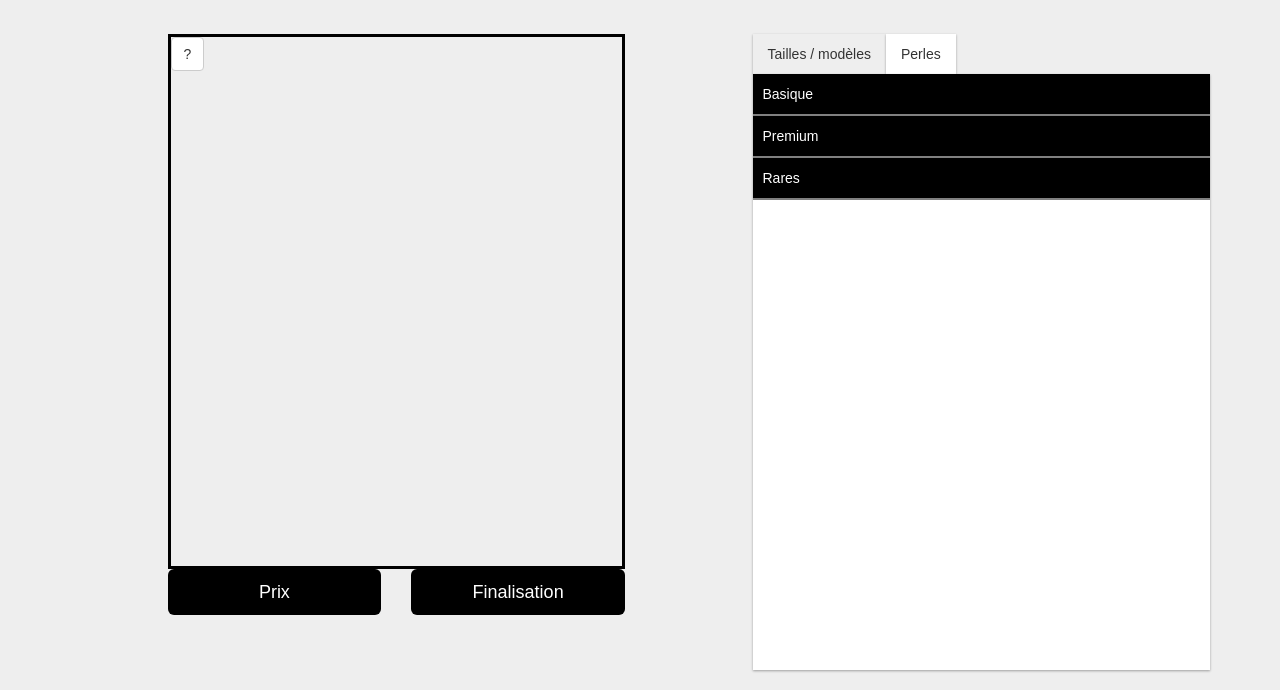
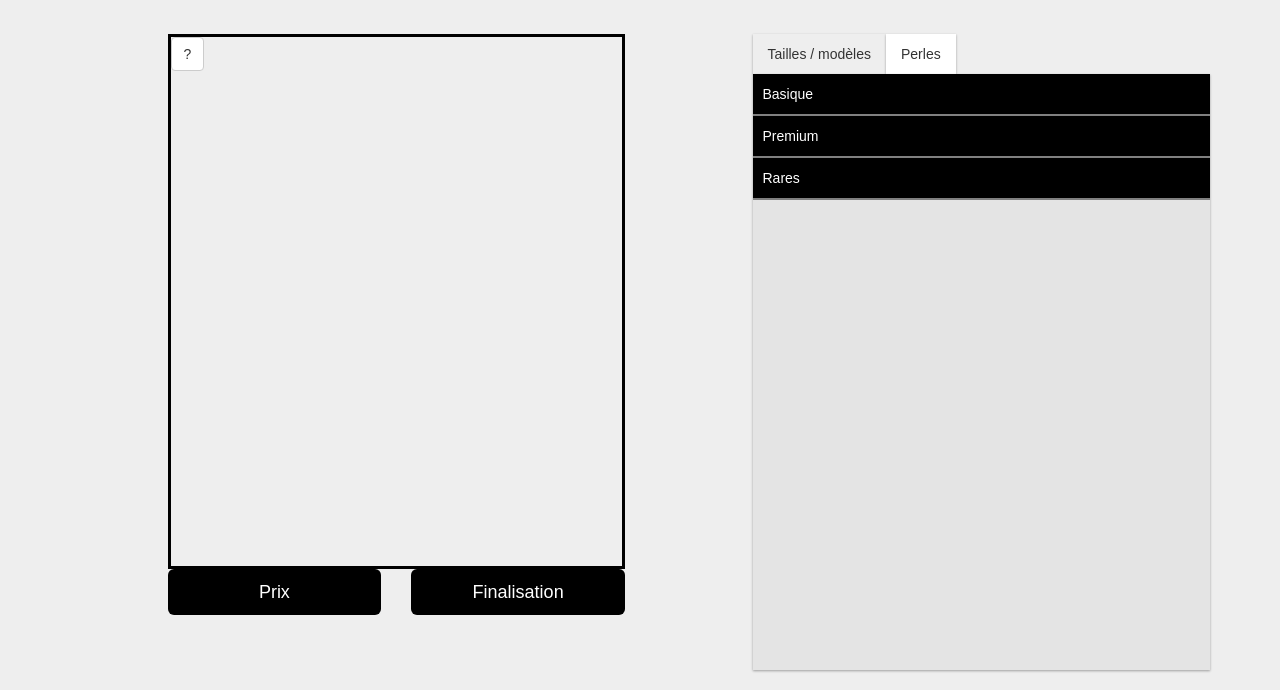
Before and after one commit to doums94/BAP_FlibustierParis, a PHP site: page / in a window 1280 px wide, after a click on "Perles". Shown: the part 137-827 px from the top of the page. Run offline with PHP 8.4, Linux system fonts and the light colour scheme; some libraries are stand-ins or nearby versions.

Commit message:
enregister

```diff
--- a/index.php
+++ b/index.php
@@ -101,7 +101,7 @@
                         <input TYPE="radio" NAME=Bracelet VALUE=Marie >M
                         <input TYPE="radio" NAME=Bracelet VALUE=Divorce class="decale4">XL
                     </div>
-                    <div class="tab-content" id="mentions">
+                    <div class="tab-content gris" id="mentions">
                         <div class="row">
                             <div class="col-lg-12 col-md-12 col-sm-12 col-xs-">
                                 <div class="doc">
@@ -137,20 +137,25 @@
 
                                     <section id="menu2">
                                         <a href="#menu2">Premium</a>
-                                        <p>usdofuebrdsiukgfzeisdhfoziesdhfoizeuhksdjfv
-                                            zesdxfjhzegbsdxfiukjhcznedslxifhknczesdlxj;,fhcnozerkdsjhxfcezkdsjxhfvoeksdjxhfoezkjdx
-                                            sjdhfnchzesdkxjfhczelsdixf;khvn osdkux;fj,hvsdkxfujc,herdsxkferjdhxf
-                                            erygfuerzygsdfuyzgesdfgizsgdfiuvgrsiudfgivufsiufvhfisuchfiuvhdsiufhvisudhfv
-                                            sjdgfviukhsdfvkhfcihvfdkcjhbvkfjchbvkjfhbcgvkjfcgbvjkfsbkvjfncbkvjfckjv,nfbc</p>
+                                        <div class="un">
+                                        <p><img src="image/8mm-premium/Eagle.png" width="72" height="72"></p>
+                                        <p><img src="image/8mm-premium/Garnet.png" width="72" height="72"></p>
+                                        <p><img src="image/8mm-premium/Hypersthene.png" width="72" height="72"></p>
+                                        <p><img src="image/8mm-premium/Labradorite.png" width="72" height="72"></p>
+                                        <p><img src="image/8mm-premium/LapisLazuli.png" width="72" height="72"></p>
+                                        </div>
+                                        <div class="un">
+                                        <p><img src="image/8mm-premium/OeilDeFaucon.png" width="72" height="72"></p>
+                                        <p><img src="image/8mm-premium/Spinel.png" width="72" height="72"></p>
+                                        </div>
                                     </section>
 
                                     <section id="menu3">
                                         <a href="#menu3">Rares</a>
-                                        <p>usdofuebrdsiukgfzeisdhfoziesdhfoizeuhksdjfv
-                                            zesdxfjhzegbsdxfiukjhcznedslxifhknczesdlxj;,fhcnozerkdsjhxfcezkdsjxhfvoeksdjxhfoezkjdx
-                                            sjdhfnchzesdkxjfhczelsdixf;khvn osdkux;fj,hvsdkxfujc,herdsxkferjdhxf
-                                            erygfuerzygsdfuyzgesdfgizsgdfiuvgrsiudfgivufsiufvhfisuchfiuvhdsiufhvisudhfv
-                                            sjdgfviukhsdfvkhfcihvfdkcjhbvkfjchbvkjfhbcgvkjfcgbvjkfsbkvjfncbkvjfckjv,nfbc</p>
+                                        <div class="un">
+                                        <p><img src="image/8mm-rare/Rubis.png" width="72" height="72"></p>
+                                        <p><img src="image/8mm-rare/Turquoise.png" width="72" height="72"></p>
+                                        </div>
                                     </section>
                                 </div>
                             </div>
--- a/style.css
+++ b/style.css
@@ -149,3 +149,15 @@
 #menu1 {
     background: #e4e4e4;
 }
+
+#menu2 {
+    background: #e4e4e4;
+}
+
+#menu3 {
+    background: #e4e4e4;
+}
+
+.gris {
+    background: #e4e4e4;
+}
```
